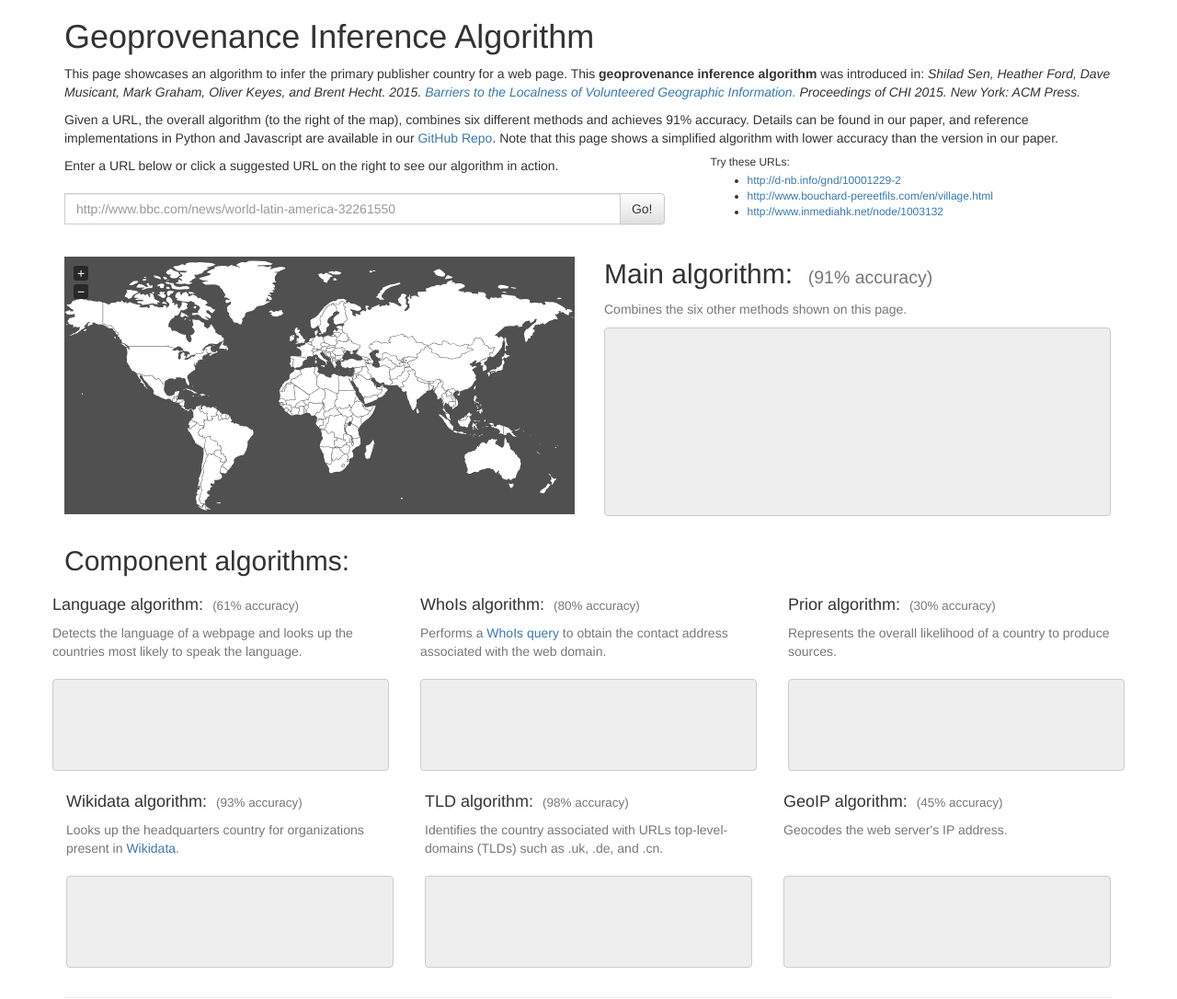
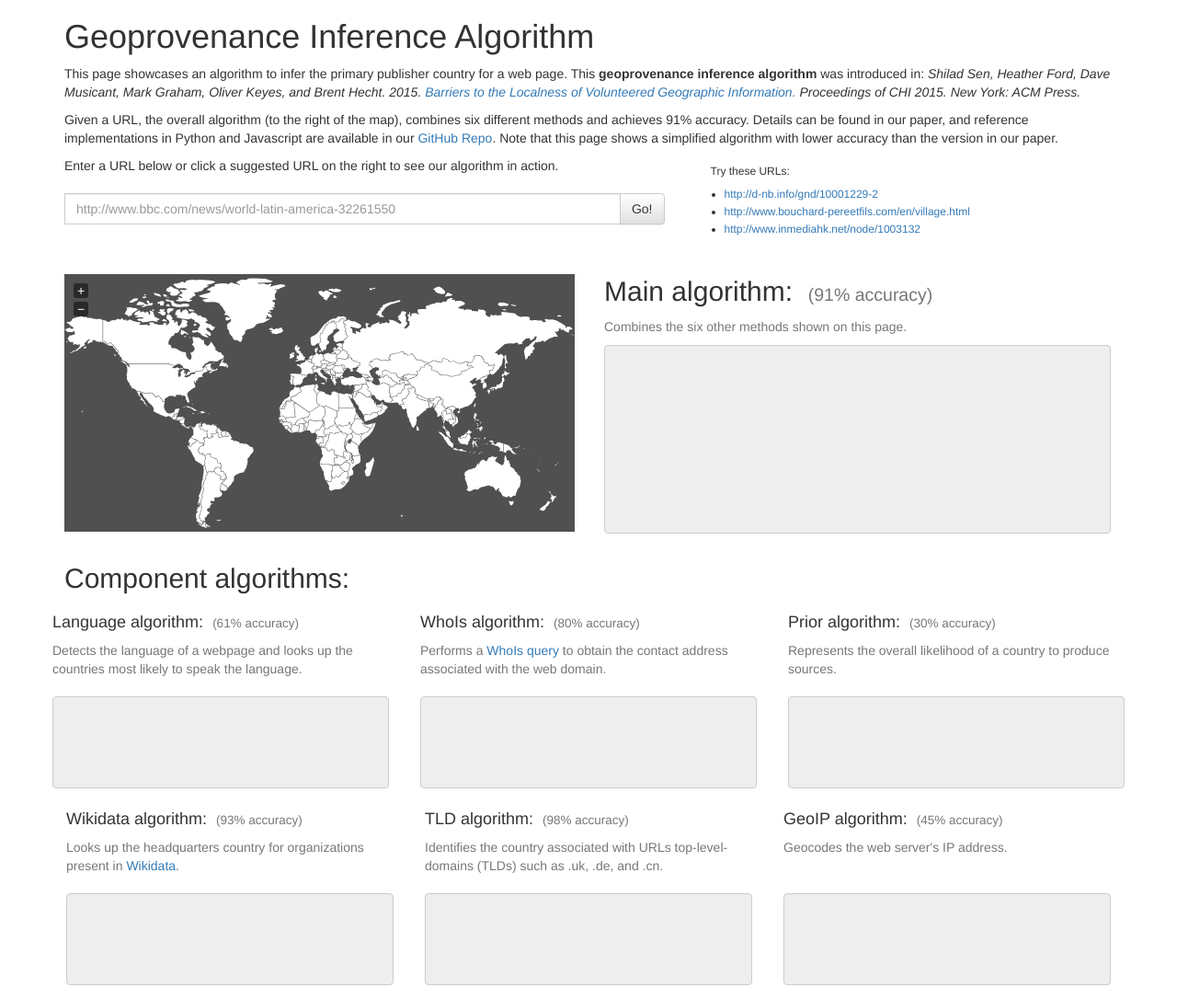
Before and after one commit to shilad/geo-provenance, a plain HTML site: page demo/index.html in a window 1280 px wide. Shown: the top 1086 px of the page at 92% size. Drawn offline with nearby package versions, Linux system fonts and the light colour scheme; no server answers; a script that the page names is missing.

Commit message:
Preparing web demo.

```diff
--- a/demo/css/main.css
+++ b/demo/css/main.css
@@ -73,7 +73,7 @@ div.alg pre span.results {
 }
 
 .loading-dialog {
-   position: absolute;;
+   position: fixed;;
    height: 100%;
    width: 100%;
    z-index: 1000;
@@ -94,15 +94,15 @@ table.try td:first-child {
    width: 40px;
 }
 
-div.try h6 {
-   margin: 0 0 5px 0;
-   padding: 0
-}
-
 div.try {
    margin-left: 20px;
    width: 200px;
+}
+
+div.try li {
+   margin-top: 2px;
    font-size: 12px;
+   margin-left: -25px;
    text-overflow: ellipsis;
    white-space: nowrap;
    color: #333;
```
